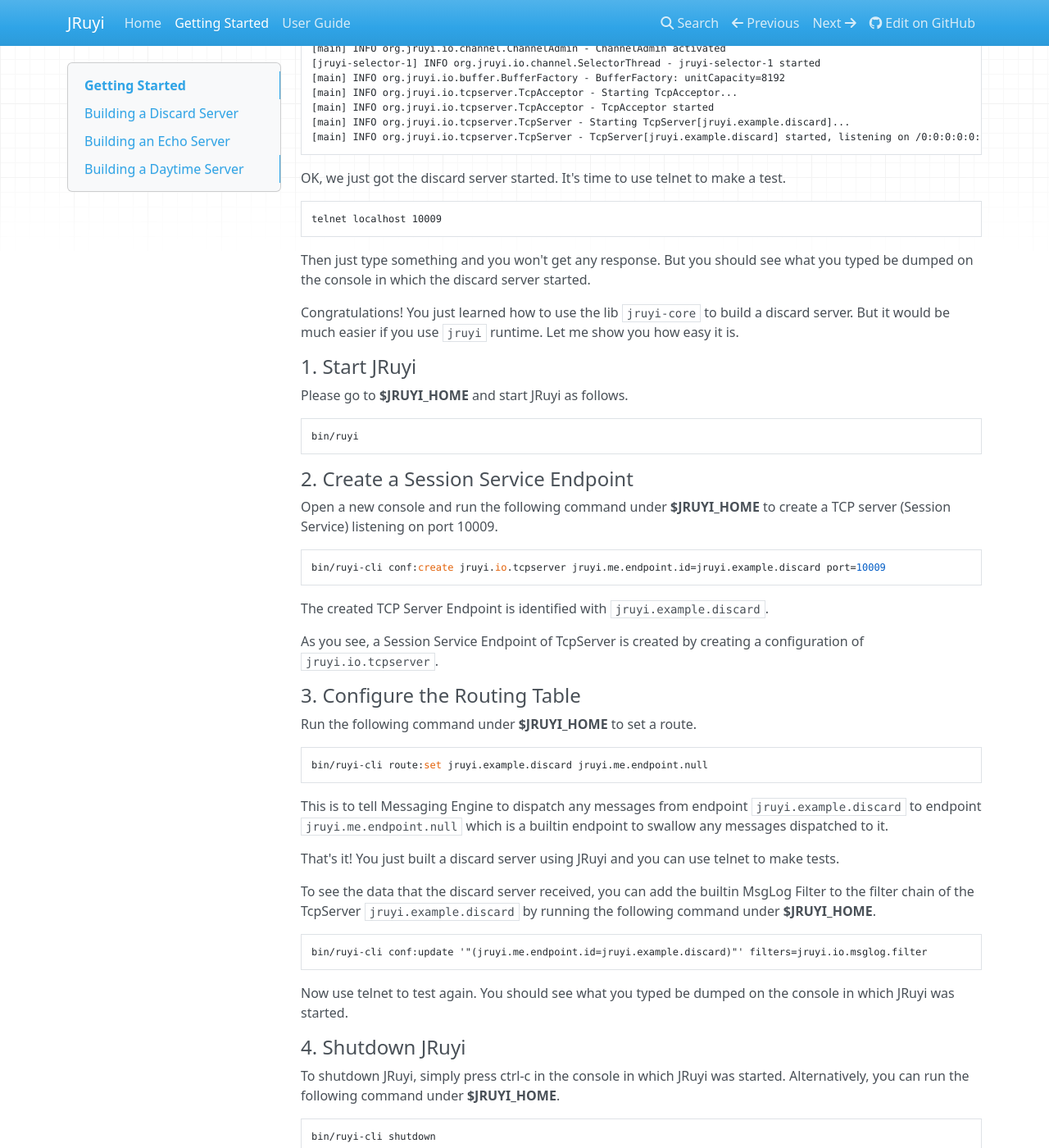
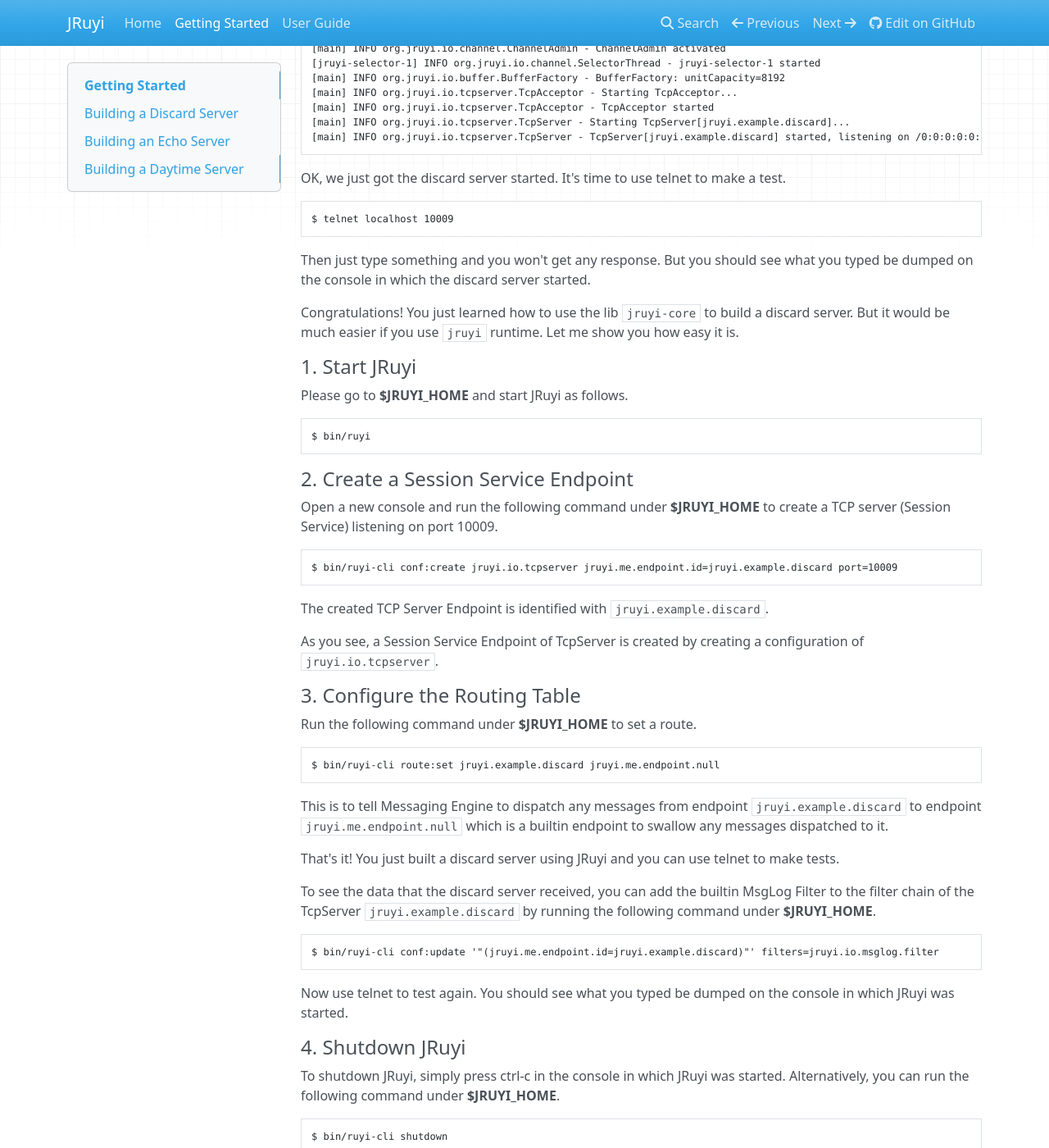
Before and after one commit to jruyi/jruyi-website, an MkDocs documentation site: the page built from docs/getting-started/index.md, in a window 1280 px wide and 1400 px high, scrolled down 2584 px. Shown: the whole window at 82% size. Built offline with MkDocs 1.6.1, drawn with Linux system fonts in a browser that asks for light colours; nearby versions of some CDN libraries; old or Windows-style settings are respelled for this version of MkDocs; some of the changed text lies outside the part shown.

````diff
--- a/docs/getting-started/index.md
+++ b/docs/getting-started/index.md
@@ -99,28 +99,28 @@ relate to JRuyi.  You can find the solution in the source code
 If you have git-cloned the [jruyi-examples](https://github.com/jruyi/jruyi-examples) from Github, please go to the directory
 **$JRUYI_EXAMPLES_HOME**/discard.  Then build the project by running the following command.
 
-```xml
-./gradlew clean build
+```bash
+$ ./gradlew clean build
 ```
 
 If building successfully, you should get the jar locating at **$JRUYI_EXAMPLES_HOME**/discard/build/libs, and you can start
 the discard server as follows.
 
-```xml
-java -jar build/libs/discard-1.0.0-SNAPSHOT.jar
+```bash
+$ java -jar build/libs/discard-1.0.0-SNAPSHOT.jar
 ```
 
 !!! Note "For Maven Users:"
     Please use the following command to build the project.
 
     ```
-        mvn clean package
+        $ mvn clean package
     ```
 
     And use the following command to run the server.
 
     ```
-        java -jar target/discard-1.0.0-SNAPSHOT.jar
+        $ java -jar target/discard-1.0.0-SNAPSHOT.jar
     ```
 
 You should see logs printed on console similar as follows.
@@ -141,7 +141,7 @@ You should see logs printed on console similar as follows.
 OK, we just got the discard server started. It's time to use telnet to make a test.
 
 ```xml
-telnet localhost 10009
+$ telnet localhost 10009
 ```
 
 Then just type something and you won't get any response.
@@ -154,16 +154,16 @@ if you use `jruyi` runtime.  Let me show you how easy it is.
 
 Please go to **$JRUYI_HOME** and start JRuyi as follows.
 
-```
-bin/ruyi
+```bash
+$ bin/ruyi
 ```
 
 #### 2. Create a Session Service Endpoint
 
 Open a new console and run the following command under **$JRUYI_HOME** to create a TCP server (Session Service) listening on port 10009.
 
-```
-bin/ruyi-cli conf:create jruyi.io.tcpserver jruyi.me.endpoint.id=jruyi.example.discard port=10009
+```xml
+$ bin/ruyi-cli conf:create jruyi.io.tcpserver jruyi.me.endpoint.id=jruyi.example.discard port=10009
 ```
 
 The created TCP Server Endpoint is identified with `jruyi.example.discard`.
@@ -174,8 +174,8 @@ As you see, a Session Service Endpoint of TcpServer is created by creating a con
 
 Run the following command under **$JRUYI_HOME** to set a route.
 
-```
-bin/ruyi-cli route:set jruyi.example.discard jruyi.me.endpoint.null
+```xml
+$ bin/ruyi-cli route:set jruyi.example.discard jruyi.me.endpoint.null
 ```
 
 This is to tell Messaging Engine to dispatch any messages from endpoint `jruyi.example.discard` to endpoint `jruyi.me.endpoint.null` which is a builtin endpoint to swallow any messages dispatched to it.
@@ -185,7 +185,7 @@ That's it! You just built a discard server using JRuyi and you can use telnet to
 To see the data that the discard server received, you can add the builtin MsgLog Filter to the filter chain of the TcpServer `jruyi.example.discard` by running the following command under **$JRUYI_HOME**.
 
 ```xml
-bin/ruyi-cli conf:update '"(jruyi.me.endpoint.id=jruyi.example.discard)"' filters=jruyi.io.msglog.filter
+$ bin/ruyi-cli conf:update '"(jruyi.me.endpoint.id=jruyi.example.discard)"' filters=jruyi.io.msglog.filter
 ```
 
 Now use telnet to test again.  You should see what you typed be dumped on the console in which JRuyi was started.
@@ -194,8 +194,8 @@ Now use telnet to test again.  You should see what you typed be dumped on the co
 
 To shutdown JRuyi, simply press ctrl-c in the console in which JRuyi was started. Alternatively, you can run the following command under **$JRUYI_HOME**.
 
-```
-bin/ruyi-cli shutdown
+```bash
+$ bin/ruyi-cli shutdown
 ```
 
 ## Building an Echo Server
@@ -294,15 +294,15 @@ After starting JRuyi, please execute the following commands under **$JRUYI_HOME*
 
 ```xml
 # Create a TCP server listening on port 10007
-bin/ruyi-cli conf:create jruyi.io.tcpserver jruyi.me.endpoint.id=jruyi.example.echo port=10007
+$ bin/ruyi-cli conf:create jruyi.io.tcpserver jruyi.me.endpoint.id=jruyi.example.echo port=10007
 
 # Route any message from endpoint jruyi.example.echo back to itself
-bin/ruyi-cli route:set jruyi.example.echo jruyi.example.echo
+$ bin/ruyi-cli route:set jruyi.example.echo jruyi.example.echo
 ```
 
 Now, you should be able to test echo server by running the following command.
 ```xml
-telnet localhost 10007
+$ telnet localhost 10007
 ```
 This time you will see that whatever you typed will be echoed.
 
````
Also changed, not shown: docs/index.md (+23 -23 lines).
